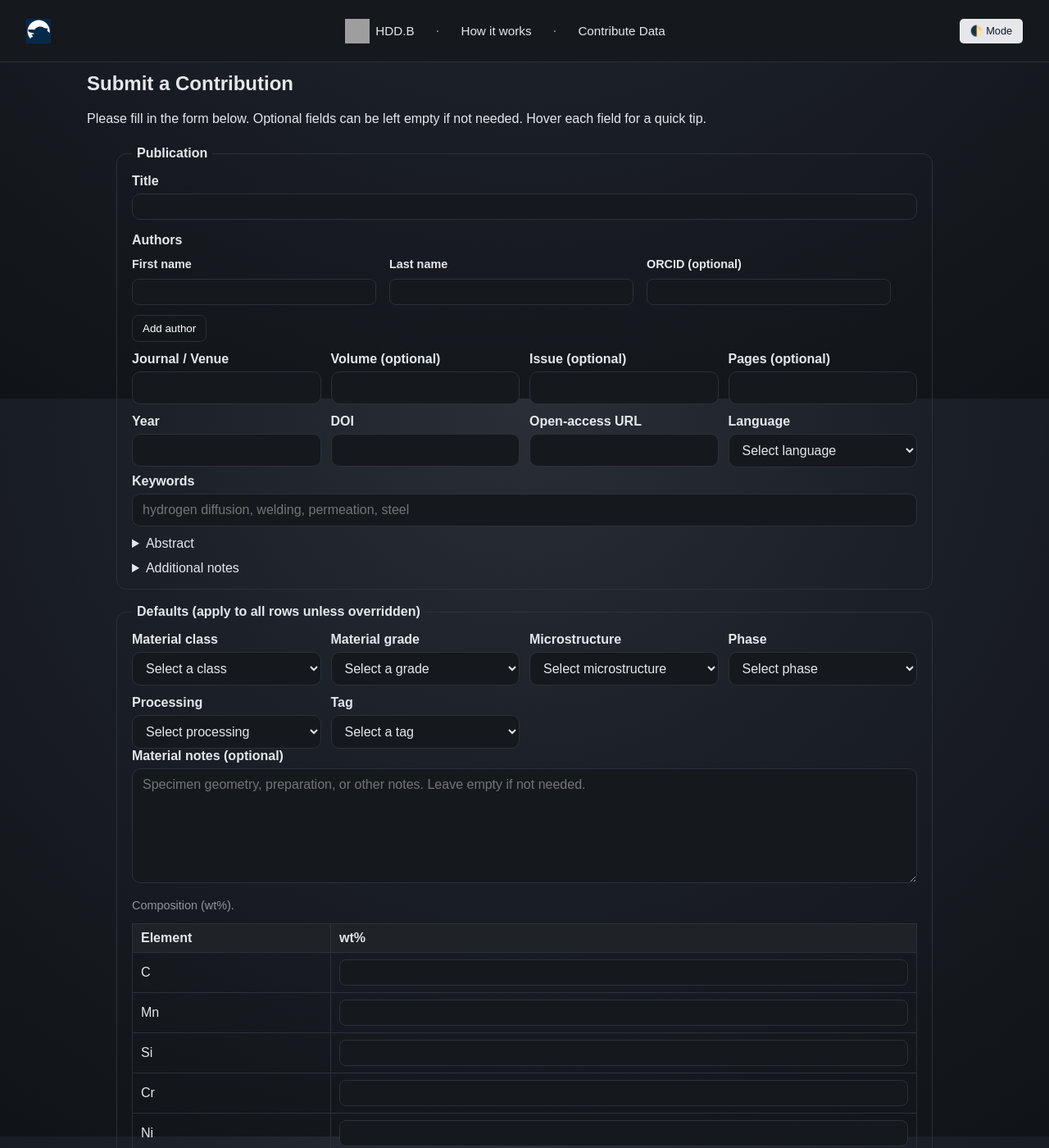
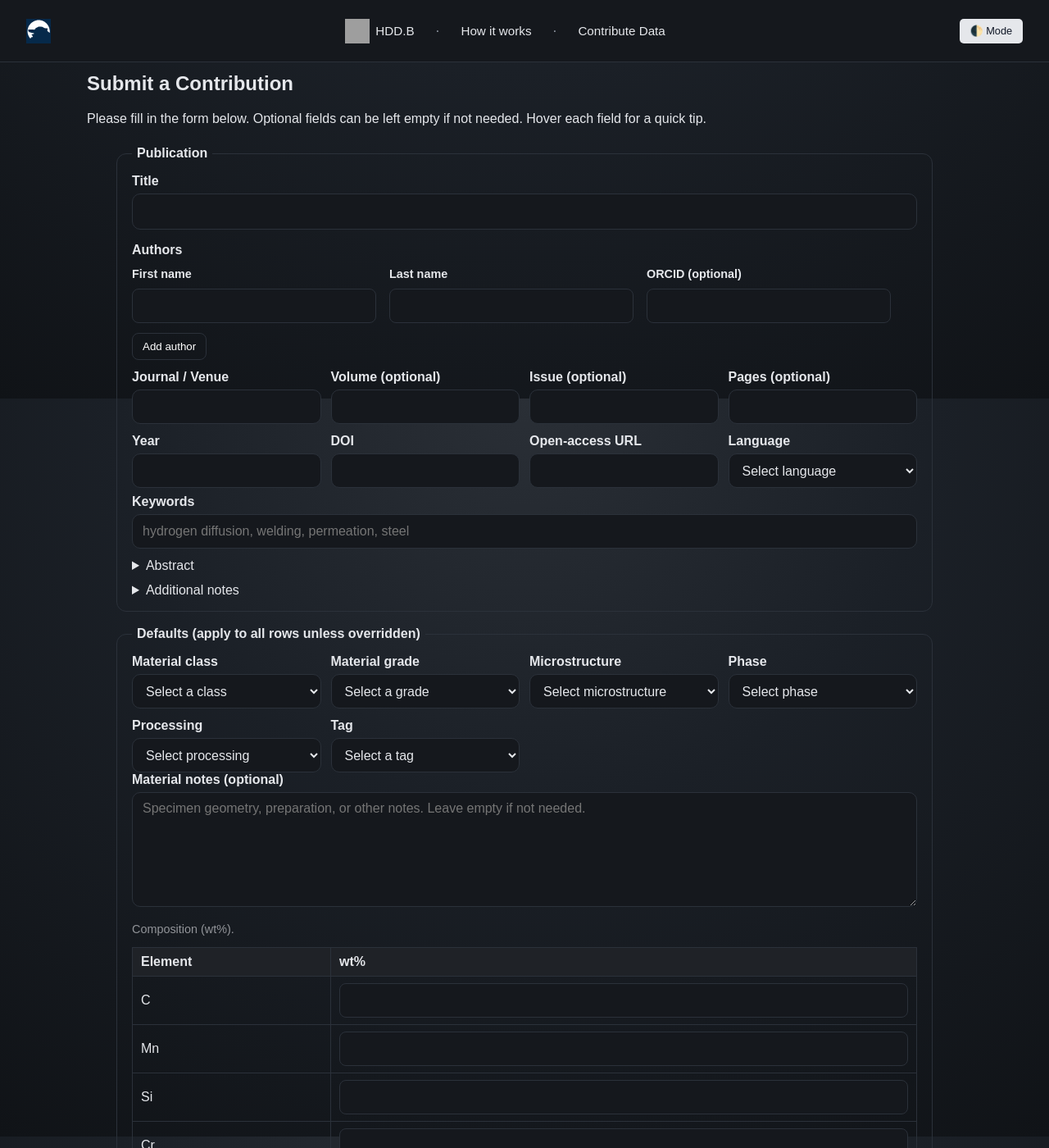
Before and after one commit to DenisCzeskleba/czeskleba.github.io, a Jekyll site: the page hdd/dev-contribute.html, which Jekyll copies as it is, in a window 1280 px wide and 1400 px high, scrolled down 414 px. Shown: the whole window at 82% size. Built offline with Jekyll 4.4.1, drawn with Linux system fonts in a browser that asks for light colours; grey boxes are pictures that could not be loaded.

Commit message:
style: improve contribution form input and textarea heights for better usability

```diff
--- a/hdd/dev-contribute.html
+++ b/hdd/dev-contribute.html
@@ -259,6 +259,10 @@
     background: var(--bg);
     color: var(--text);
   }
+  .hdd-contrib-form input,
+  .hdd-contrib-form select {
+    height: 42px;
+  }
   .hdd-contrib-form textarea {
     min-height: 140px;
     resize: vertical;
@@ -458,7 +462,7 @@
     margin-top: 8px;
   }
   .hdd-contrib-form textarea.hdd-title-input {
-    min-height: 32px;
+    min-height: 44px;
     height: auto;
     resize: none;
     padding: 4px 8px;
```
Also changed, not shown: hdd/contribute.md (+5 -1 lines).
